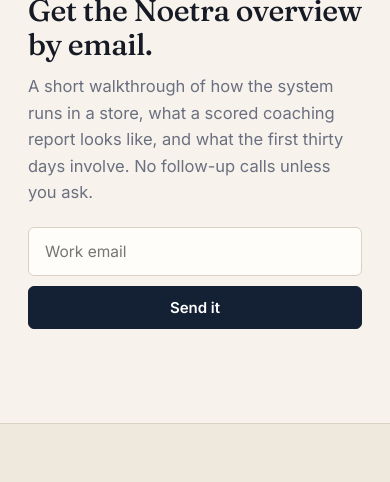
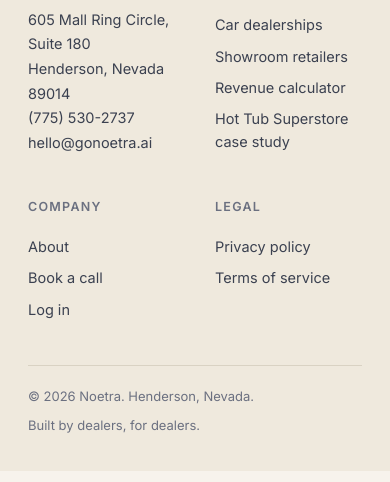
Before and after one commit to gettings20-tech/gonoetra-site, a plain HTML site: page book-a-call.html in a window 390 px wide. Shown: the part 2603-3085 px from the top of the page. Drawn offline with Linux system fonts and the light colour scheme; a script that the page names is missing.

Commit message:
Footer phone -> Scott work cell; remove overview-by-email capture
Co-Authored-By: Claude Fable 5.1 <noreply@anthropic.com>

```diff
--- a/book-a-call.html
+++ b/book-a-call.html
@@ -104,19 +104,6 @@
     </div>
 </section>
 
-<section class="section">
-    <div class="wrap wrap-narrow">
-        <span class="eyebrow">Not ready for a call?</span>
-        <h2 style="font-size:30px">Get the Noetra overview by email.</h2>
-        <p class="muted" style="margin:12px 0 22px;max-width:60ch">A short walkthrough of how the system runs in a store, what a scored coaching report looks like, and what the first thirty days involve. No follow-up calls unless you ask.</p>
-        <form class="form inline-form" data-lead data-type="overview_request" data-done="Check your inbox. The overview is on its way." novalidate style="max-width:560px">
-            <input type="email" name="email" placeholder="Work email" required autocomplete="email">
-            <input type="text" name="website" tabindex="-1" autocomplete="off" class="form-hp" aria-hidden="true">
-            <button type="submit" class="btn">Send it</button>
-        </form>
-        <p class="form-status" role="status" style="margin-top:10px"></p>
-    </div>
-</section>
 
 </main>
 
@@ -125,7 +112,7 @@
         <div class="footer-grid">
             <div>
                 <a href="/" class="brand">Noetra<span>.</span></a>
-                <address style="margin-top:14px">605 Mall Ring Circle, Suite 180<br>Henderson, Nevada 89014<br><a href="tel:+17027852022" style="display:inline">(702) 785-2022</a><br><a href="mailto:hello@gonoetra.ai" style="display:inline">hello@gonoetra.ai</a></address>
+                <address style="margin-top:14px">605 Mall Ring Circle, Suite 180<br>Henderson, Nevada 89014<br><a href="tel:+17755302737" style="display:inline">(775) 530-2737</a><br><a href="mailto:hello@gonoetra.ai" style="display:inline">hello@gonoetra.ai</a></address>
             </div>
             <div>
                 <h4>Product</h4>
```
Also changed, not shown: about.html (+2 -2 lines), case-study-hts.html (+1 -1 lines), dealerships.html (+1 -1 lines), how-it-works.html (+1 -1 lines), index.html (+1 -1 lines), privacy.html (+1 -1 lines), roi-calculator.html (+1 -1 lines), showrooms.html (+1 -1 lines), terms.html (+1 -1 lines).
